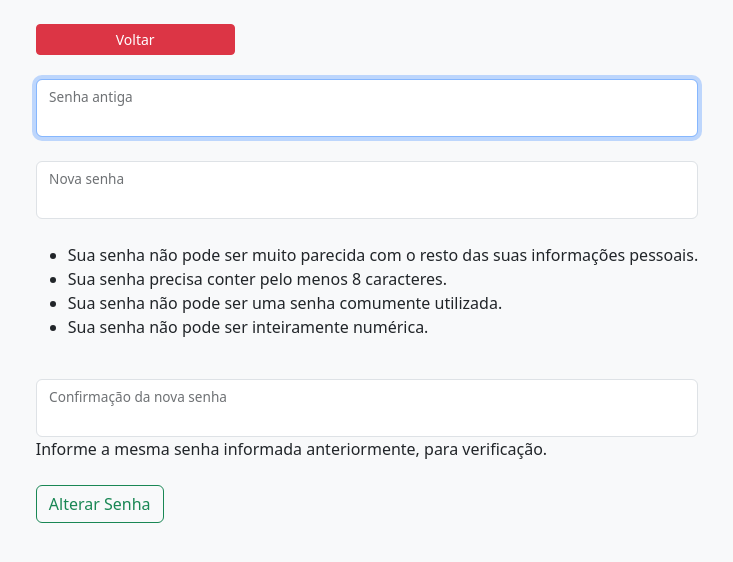
After one commit to RenanMGX/Central_RPA, a Django app: page /alterar_senha in a window 1280 px wide. The commit adds this page. Shown: the top 562 px of the page, without its empty margins (273-1006 px from the left). Run offline with Django 5.2, Linux system fonts and the light colour scheme; the visitor is signed in with stand-in values (Sample User, id 1).

Commit message:
adicionando alterar a senha

```diff
--- a/Central_RPA/Central_RPA/urls.py
+++ b/Central_RPA/Central_RPA/urls.py
@@ -20,6 +20,9 @@ from django.contrib.auth.views import LoginView, LogoutView
 from django.contrib.auth import logout
 from django.shortcuts import redirect
 from . import views
+from django.contrib.auth.views import PasswordChangeView
+from django.urls import reverse_lazy
+
 
 def sair(request):
     logout(request)
@@ -33,5 +36,6 @@ urlpatterns = [
     path('login/', views.login, name="login"),
     path('logout/', sair, name="logout"),
     path('', views.index, name='home_index'),
-    #path('teste', views.login, name='teste')
+    #path('alterar_senha', PasswordChangeView.as_view(template_name='alterar_senha.html', success_url=reverse_lazy('home_index')), name='alterar_senha')
+    path('alterar_senha', views.AlterarSenha.as_view(), name='alterar_senha')
 ]
--- a/Central_RPA/Central_RPA/views.py
+++ b/Central_RPA/Central_RPA/views.py
@@ -2,7 +2,8 @@ from django.shortcuts import render, redirect
 from django.core.handlers.wsgi import WSGIRequest #for Typing
 from django.contrib.auth.decorators import login_required
 from django.contrib.auth import authenticate, login as auth_login
-
+from django.contrib.auth.views import PasswordChangeView
+from django.urls import reverse_lazy
 from django.contrib import messages
 
 @login_required()
@@ -25,3 +26,17 @@ def login(request: WSGIRequest):
         return render(request, 'registration/login.html')
 
     return redirect('home_index')
+
+
+
+class AlterarSenha(PasswordChangeView):
+    template_name = 'alterar_senha.html'
+    success_url = reverse_lazy('home_index')
+
+    def form_valid(self, form):
+        messages.success(self.request, 'Sua senha foi alterada com sucesso!')
+        return super().form_valid(form)
+
+    def form_invalid(self, form):
+        messages.error(self.request, f'Ocorreu um erro ao tentar alterar a senha. Verifique os campos abaixo.')
+        return super().form_invalid(form)
--- a/Central_RPA/rpa_logs/views.py
+++ b/Central_RPA/rpa_logs/views.py
@@ -28,7 +28,7 @@ def lista(request:WSGIRequest):
         dado.status = str(dado.status).replace('0', 'Concluido').replace('1', 'Error').replace('2', 'report').replace('99', "TESTE")#type: ignore
 
     content = {
-        "lista" : dados
+        "lista" : dados.order_by('-id')
     }
     return render(request, "lista.html", content)
 
--- /dev/null
+++ b/Central_RPA/templates/alterar_senha.html
@@ -0,0 +1,69 @@
+<!DOCTYPE html>
+<html lang="pt-br">
+<head>
+
+    <meta charset="UTF-8">
+    <meta name="viewport" content="width=device-width, initial-scale=1.0">
+    {% load static %}
+    <link rel="stylesheet" type="text/css" href="{% static 'css/style.css' %}">
+    <link href="https://cdn.jsdelivr.net/npm/bootstrap@5.3.3/dist/css/bootstrap.min.css" rel="stylesheet">
+    <title>Alterar Senha</title>
+</head>
+
+<body class="d-flex align-items-center py-4 bg-body-tertiary">
+  <main class="form-signin w-auto m-auto">
+    <button class="btn btn-danger btn-sm" onclick="window.location.href='{% url "home_index" %}'" style="width:30%">Voltar</button><br><br>
+    <form method="post">
+      {% csrf_token %}
+
+      <div class="form-floating">
+        <input type="password" class="form-control" name="old_password" autocomplete="current-password" autofocus="" required="" id="id_old_password">
+        <label for="id_old_password">Senha antiga</label>
+      </div>
+      {% if form.old_password.errors %}
+        <ul class="error" style="color:red">
+          {% for error in form.old_password.errors %}
+            <li>{{ error }}</li>
+          {% endfor %}
+        </ul>
+      {% endif %}
+      <br>
+      <div class="form-floating">
+        <input class="form-control" type="password" name="new_password1" autocomplete="new-password" aria-describedby="id_new_password1_helptext" id="id_new_password1">
+        <label for="id_new_password1">Nova senha</label>
+      </div>
+      {% if form.new_password1.errors %}
+      <ul class="error" style="color:red">
+        {% for error in form.new_password1.errors %}
+          <li>{{ error }}</li>
+        {% endfor %}
+      </ul>
+    {% endif %}
+      <br>
+      <ul>
+        <li>Sua senha não pode ser muito parecida com o resto das suas informações pessoais.</li>
+        <li>Sua senha precisa conter pelo menos 8 caracteres.</li>
+        <li>Sua senha não pode ser uma senha comumente utilizada.</li>
+        <li>Sua senha não pode ser inteiramente numérica.</li>
+      </ul>
+      <br>
+      <div class="form-floating">
+        <input class="form-control" type="password" name="new_password2" autocomplete="new-password" aria-describedby="id_new_password2_helptext" id="id_new_password2">
+        <label for="id_new_password2">Confirmação da nova senha</label>
+        <span class="helptext" id="id_new_password2_helptext">Informe a mesma senha informada anteriormente, para verificação.</span>
+      </div>
+      {% if form.new_password2.errors %}
+        <ul class="error" style="color:red">
+          {% for error in form.new_password2.errors %}
+            <li>{{ error }}</li>
+          {% endfor %}
+        </ul>
+      {% endif %}
+      <br>
+
+      <button type="submit" class="btn btn-outline-success">Alterar Senha</button>
+    </form>
+
+</main>
+
+</body>
--- a/Central_RPA/templates/base.html
+++ b/Central_RPA/templates/base.html
@@ -1,5 +1,5 @@
 <!DOCTYPE html>
-<html lang="en">
+<html lang="pt-br">
     <head>
         {% load static %}
         <link rel="stylesheet" type="text/css" href={% static 'css/style.css' %}>
@@ -37,7 +37,7 @@
         {% block content %}
         <div class="container">
             <h2>Seja bem vindo {{request.user}}</h2>
-            <a href='#'>alterar a senha</a>
+            <button class="btn btn-warning" onclick="window.location.href='{% url "alterar_senha" %}';">Alterar Senha</button>
         </div>
         {% endblock %}
     </div>
```
